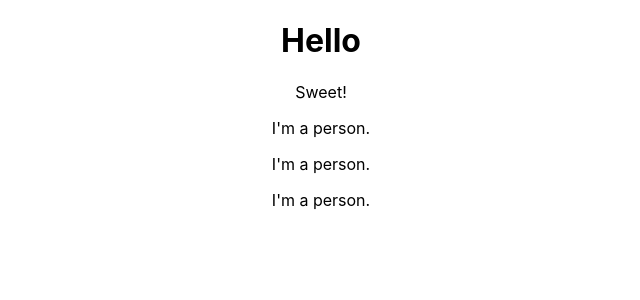
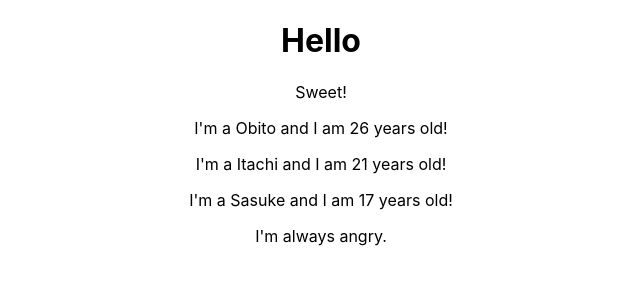
Before and after one commit to imaaduddin/practicing-react, a React (Create React App) app: page / in a window 1280 px wide. Shown: the top 300 px of the page, without its empty margins (319-959 px from the left). Built offline with nearby package versions, Linux system fonts and the light colour scheme.

Commit message:
worked with props

```diff
--- a/src/App.js
+++ b/src/App.js
@@ -8,9 +8,9 @@
     <div className="App">
       <h1>Hello</h1>
       <p>Sweet!</p>
-      <Person />
-      <Person />
-      <Person />
+      <Person name="Obito" age="26"/>
+      <Person name="Itachi" age="21"/>
+      <Person name="Sasuke" age="17">I'm always angry.</Person>
     </div>
   );
 }
--- a/src/Person/Person.js
+++ b/src/Person/Person.js
@@ -1,7 +1,12 @@
 import React from "react";
 
-const person = () => {
-  return <p>I'm a person.</p>
-}
+const person = (props) => {
+  return (
+    <div>
+      <p>I'm a {props.name} and I am {props.age} years old!</p>
+      <p>{props.children}</p>
+    </div>
+  )
+};
 
 export default person;
```
